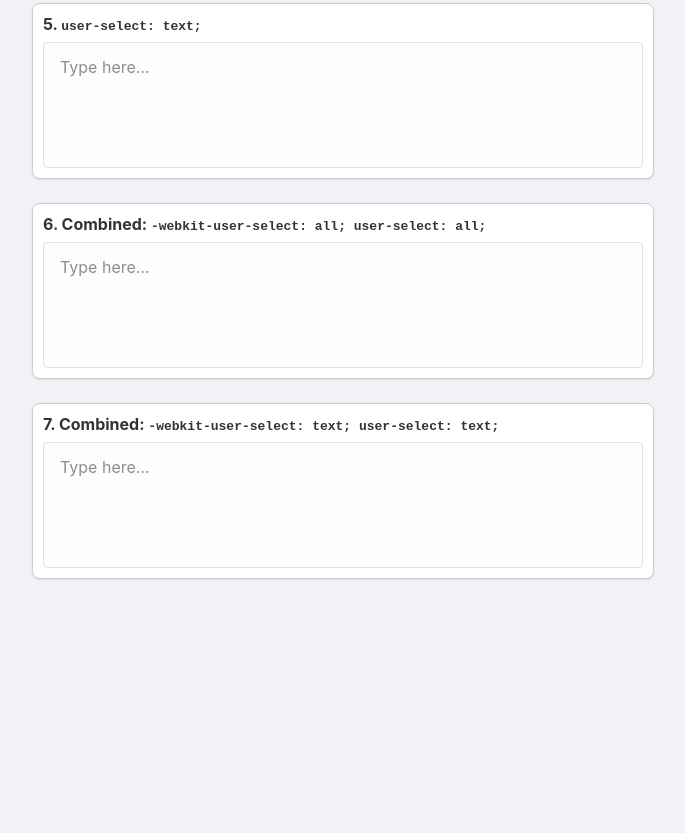
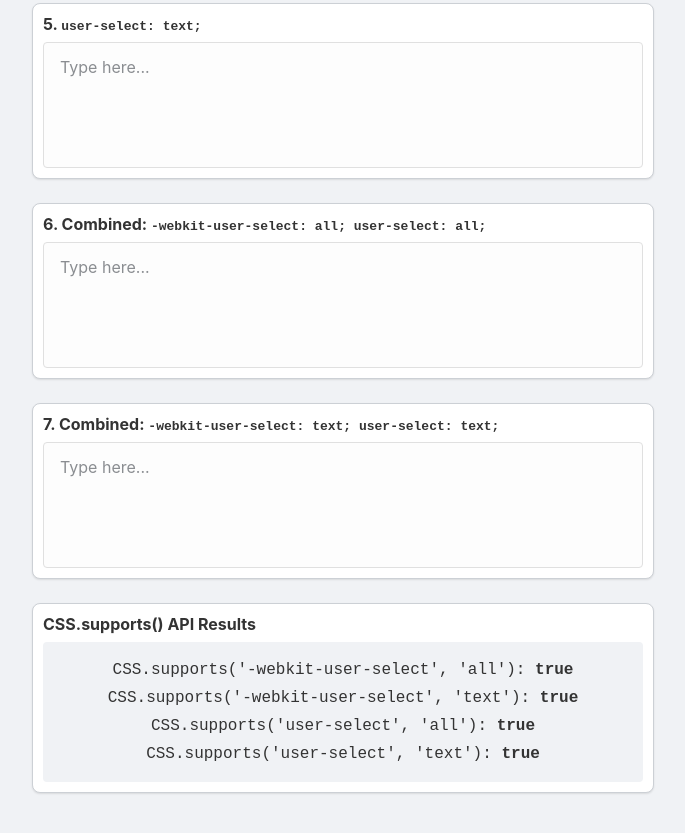
Before and after one commit to kevin-braunstein/contenteditable-div, a plain HTML site: page user-select.html in a window 1280 px wide. Shown: the part 993-1826 px from the top of the page, without its empty margins (297-982 px from the left). Before the commit the page ends 1636 px from the top, so only its background shows below. Drawn offline with Linux system fonts and the light colour scheme.

Commit message:
Update user-select.html

```diff
--- a/user-select.html
+++ b/user-select.html
@@ -108,5 +108,29 @@
         <div class="editor-div" contenteditable="true" style="-webkit-user-select: text; user-select: text;"></div>
     </div>
 
+    <div class="editor-group">
+        <label>CSS.supports() API Results</label>
+        <div id="supports-results" class="editor-div" style="min-height: unset; background-color: #f0f2f5; border: none; box-shadow: none;">
+            <!-- Results will be injected here by JavaScript -->
+        </div>
+    </div>
+
+    <script>
+        document.addEventListener('DOMContentLoaded', () => {
+            const tests = [
+                { property: '-webkit-user-select', value: 'all' },
+                { property: '-webkit-user-select', value: 'text' },
+                { property: 'user-select', value: 'all' },
+                { property: 'user-select', value: 'text' }
+            ];
+
+            const resultsContainer = document.getElementById('supports-results');
+
+            tests.forEach(test => {
+                const isSupported = CSS.supports(test.property, test.value);
+                resultsContainer.innerHTML += `<p style="margin: 4px 0; font-family: monospace;">CSS.supports('${test.property}', '${test.value}'): <strong>${isSupported}</strong></p>`;
+            });
+        });
+    </script>
 </body>
 </html>
```
